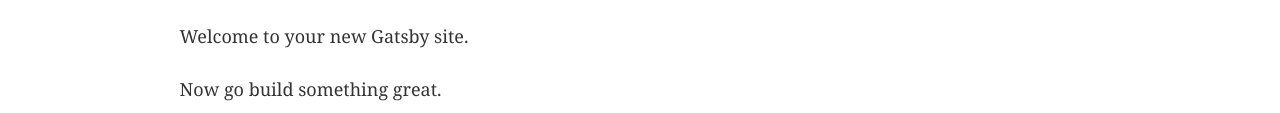
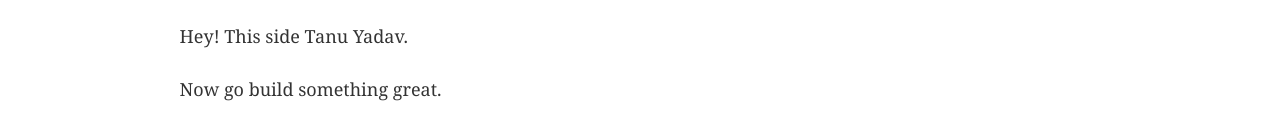
Before and after one commit to TanuGithub2021/gatsby-starter-default, a Gatsby site: page / in a window 1280 px wide. Shown: the part 170-283 px from the top of the page. Built offline with nearby package versions, Linux system fonts and the light colour scheme; Gatsby itself is replaced by a stand-in of ours.

Commit message:
Update index.js

```diff
--- a/src/pages/index.js
+++ b/src/pages/index.js
@@ -9,7 +9,7 @@
   <Layout>
     <Seo title="Home" />
     <h1>Hi people</h1>
-    <p>Welcome to your new Gatsby site.</p>
+    <p>Hey! This side Tanu Yadav.</p>
     <p>Now go build something great.</p>
     <StaticImage
       src="../images/gatsby-astronaut.png"
```
